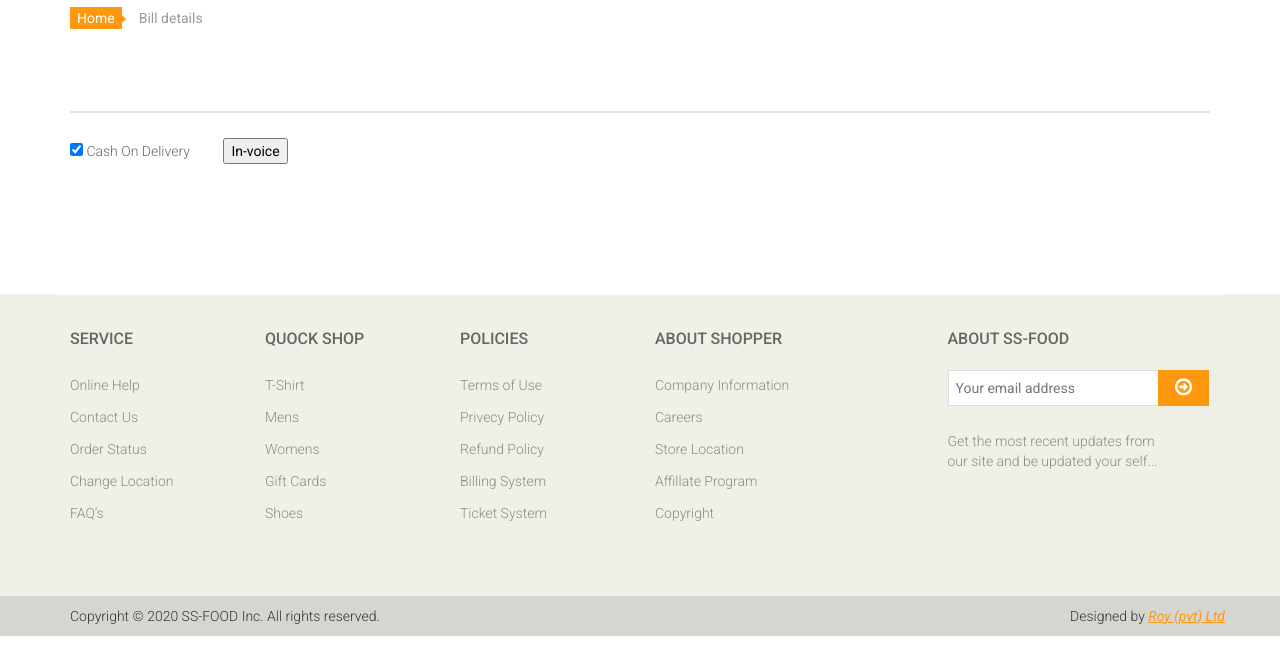
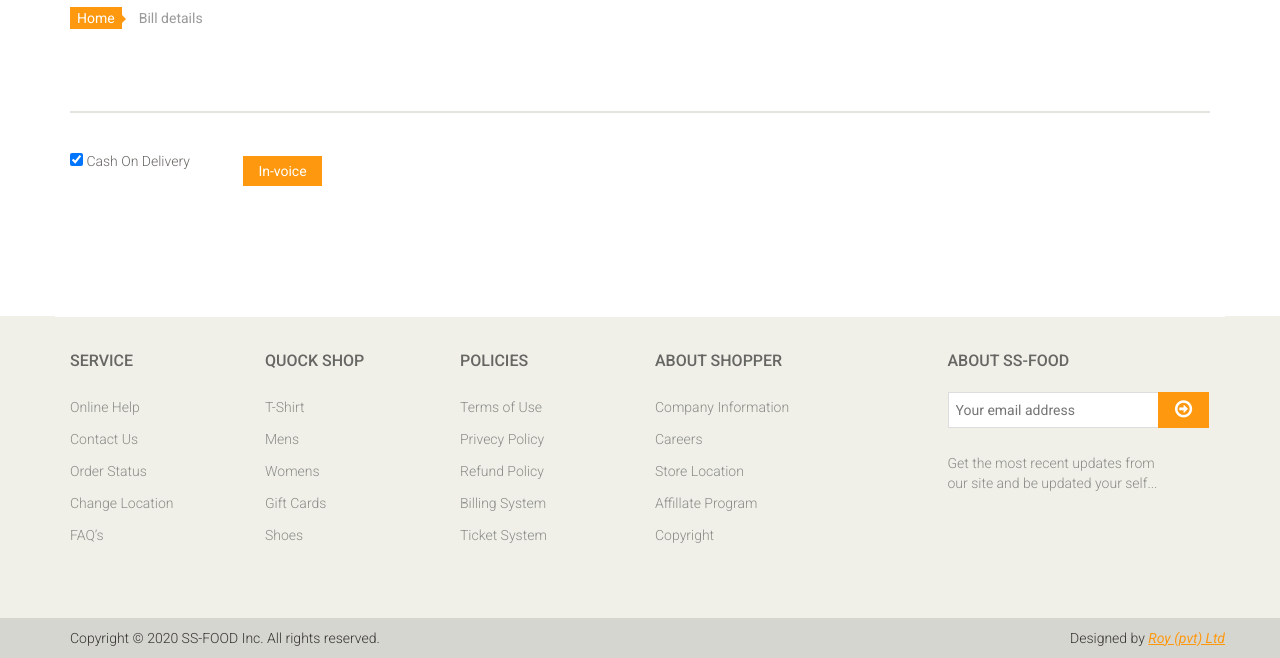
Before and after one commit to kirupanoffcl/SS-Food, a PHP site: page /bill-details.php in a window 1280 px wide. Shown: the part 178-836 px from the top of the page. Before the commit the page ends 814 px from the top, so only its background shows below. Run offline with PHP 8.4, Linux system fonts and the light colour scheme; a user stored in the database is signed in; data comes from the database, SQL or seed files in the repository.

Commit message:
Update bill-details.php

```diff
--- a/bill-details.php
+++ b/bill-details.php
@@ -237,7 +237,7 @@ $total_amount=$total_amount+(($qty*$price)+$shippcharge);
 					</span>
 					<span>
 					<?php ?>
-						<label><button onclick="document.location='invoice'">In-voice </button></label>
+						<label><button class="btn btn-default check_out" onclick="document.location='invoice'">In-voice </button></label>
 					</span>
 				</div>
 	<!--/#do_action-->
```
